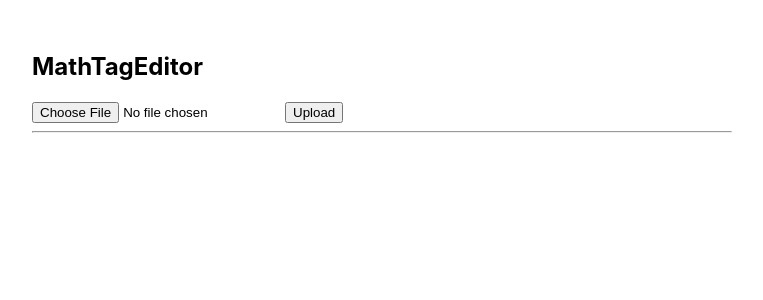
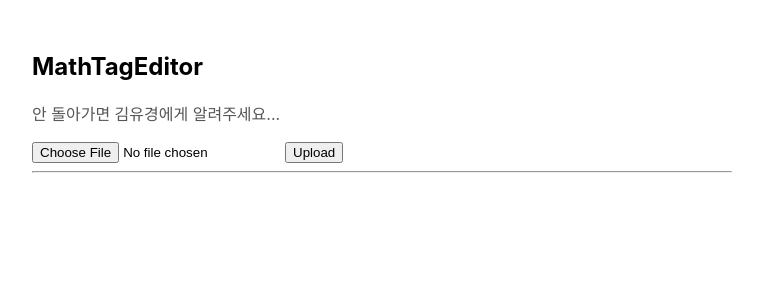
Before and after one commit to kykiris/MathEditor, a React (Create React App) app: page / in a window 1280 px wide. Shown: the top 300 px of the page, without its empty margins (258-1021 px from the left). Built offline with nearby package versions, Linux system fonts and the light colour scheme.

Commit message:
funny message added

```diff
--- a/src/App.js
+++ b/src/App.js
@@ -231,6 +231,9 @@ function App() {
   return (
     <div style={{ padding: 32, maxWidth: 700, margin: "auto" }}>
       <h2>MathTagEditor</h2>
+      <p style={{ color: "#555", fontSize: 16, margin: "8px 0 16px 0" }}>
+        안 돌아가면 김유경에게 알려주세요...
+      </p>
       <input type="file" onChange={handleFileChange} accept=".txt" />
       <button onClick={handleUpload}>Upload</button>
       <hr />
```
